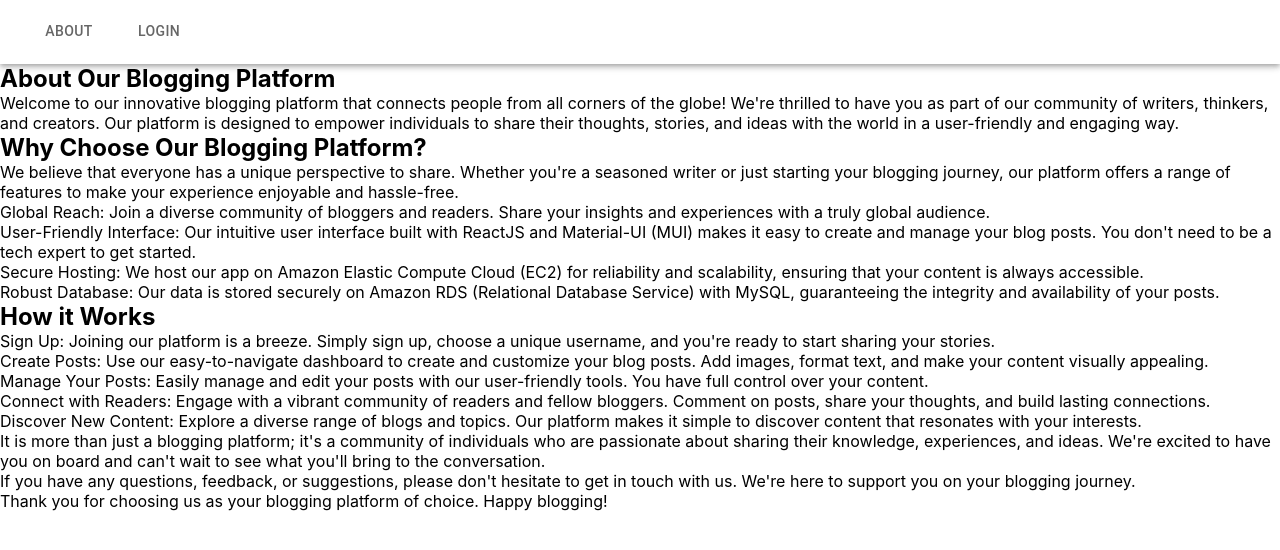
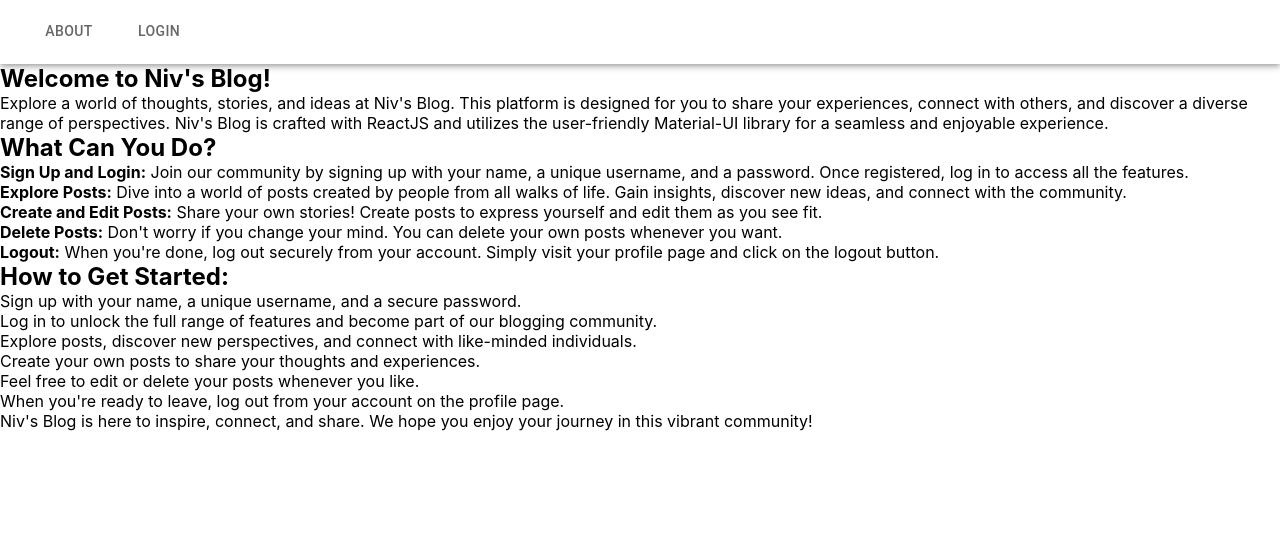
Before and after one commit to NivCaduri/Blog, a React (Create React App) app: page /about in a window 1280 px wide. Shown: the top 550 px of the page. Built offline with nearby package versions, Linux system fonts and the light colour scheme.

Commit message:
upload the edit post option

```diff
--- a/src/about/About.js
+++ b/src/about/About.js
@@ -2,83 +2,146 @@
 
 const About = () => {
   return (
+    // <div>
+    //   <h1>About Our Blogging Platform</h1>
+    //   <p>
+    //     Welcome to our innovative blogging platform that connects people from
+    //     all corners of the globe! We're thrilled to have you as part of our
+    //     community of writers, thinkers, and creators. Our platform is designed
+    //     to empower individuals to share their thoughts, stories, and ideas with
+    //     the world in a user-friendly and engaging way.
+    //   </p>
+    //   <h2>Why Choose Our Blogging Platform?</h2>
+    //   <p>
+    //     We believe that everyone has a unique perspective to share. Whether
+    //     you're a seasoned writer or just starting your blogging journey, our
+    //     platform offers a range of features to make your experience enjoyable
+    //     and hassle-free.
+    //   </p>
+    //   <ul>
+    //     <li>
+    //       Global Reach: Join a diverse community of bloggers and readers. Share
+    //       your insights and experiences with a truly global audience.
+    //     </li>
+    //     <li>
+    //       User-Friendly Interface: Our intuitive user interface built with
+    //       ReactJS and Material-UI (MUI) makes it easy to create and manage your
+    //       blog posts. You don't need to be a tech expert to get started.
+    //     </li>
+    //     <li>
+    //       Secure Hosting: We host our app on Amazon Elastic Compute Cloud (EC2)
+    //       for reliability and scalability, ensuring that your content is always
+    //       accessible.
+    //     </li>
+    //     <li>
+    //       Robust Database: Our data is stored securely on Amazon RDS (Relational
+    //       Database Service) with MySQL, guaranteeing the integrity and
+    //       availability of your posts.
+    //     </li>
+    //   </ul>
+    //   <h2>How it Works</h2>
+    //   <ol>
+    //     <li>
+    //       Sign Up: Joining our platform is a breeze. Simply sign up, choose a
+    //       unique username, and you're ready to start sharing your stories.
+    //     </li>
+    //     <li>
+    //       Create Posts: Use our easy-to-navigate dashboard to create and
+    //       customize your blog posts. Add images, format text, and make your
+    //       content visually appealing.
+    //     </li>
+    //     <li>
+    //       Manage Your Posts: Easily manage and edit your posts with our
+    //       user-friendly tools. You have full control over your content.
+    //     </li>
+    //     <li>
+    //       Connect with Readers: Engage with a vibrant community of readers and
+    //       fellow bloggers. Comment on posts, share your thoughts, and build
+    //       lasting connections.
+    //     </li>
+    //     <li>
+    //       Discover New Content: Explore a diverse range of blogs and topics. Our
+    //       platform makes it simple to discover content that resonates with your
+    //       interests.
+    //     </li>
+    //   </ol>
+    //   <p>
+    //     It is more than just a blogging platform; it's a community of
+    //     individuals who are passionate about sharing their knowledge,
+    //     experiences, and ideas. We're excited to have you on board and can't
+    //     wait to see what you'll bring to the conversation.
+    //   </p>
+    //   <p>
+    //     If you have any questions, feedback, or suggestions, please don't
+    //     hesitate to get in touch with us. We're here to support you on your
+    //     blogging journey.
+    //   </p>
+    //   <p>
+    //     Thank you for choosing us as your blogging platform of choice. Happy
+    //     blogging!
+    //   </p>
+    // </div>
     <div>
-      <h1>About Our Blogging Platform</h1>
+      <h1>Welcome to Niv's Blog!</h1>
       <p>
-        Welcome to our innovative blogging platform that connects people from
-        all corners of the globe! We're thrilled to have you as part of our
-        community of writers, thinkers, and creators. Our platform is designed
-        to empower individuals to share their thoughts, stories, and ideas with
-        the world in a user-friendly and engaging way.
+        Explore a world of thoughts, stories, and ideas at Niv's Blog. This
+        platform is designed for you to share your experiences, connect with
+        others, and discover a diverse range of perspectives. Niv's Blog is
+        crafted with ReactJS and utilizes the user-friendly Material-UI library
+        for a seamless and enjoyable experience.
       </p>
-      <h2>Why Choose Our Blogging Platform?</h2>
-      <p>
-        We believe that everyone has a unique perspective to share. Whether
-        you're a seasoned writer or just starting your blogging journey, our
-        platform offers a range of features to make your experience enjoyable
-        and hassle-free.
-      </p>
+
+      <h2>What Can You Do?</h2>
       <ul>
         <li>
-          Global Reach: Join a diverse community of bloggers and readers. Share
-          your insights and experiences with a truly global audience.
+          <strong>Sign Up and Login:</strong> Join our community by signing up
+          with your name, a unique username, and a password. Once registered,
+          log in to access all the features.
         </li>
         <li>
-          User-Friendly Interface: Our intuitive user interface built with
-          ReactJS and Material-UI (MUI) makes it easy to create and manage your
-          blog posts. You don't need to be a tech expert to get started.
+          <strong>Explore Posts:</strong> Dive into a world of posts created by
+          people from all walks of life. Gain insights, discover new ideas, and
+          connect with the community.
         </li>
         <li>
-          Secure Hosting: We host our app on Amazon Elastic Compute Cloud (EC2)
-          for reliability and scalability, ensuring that your content is always
-          accessible.
+          <strong>Create and Edit Posts:</strong> Share your own stories! Create
+          posts to express yourself and edit them as you see fit.
         </li>
         <li>
-          Robust Database: Our data is stored securely on Amazon RDS (Relational
-          Database Service) with MySQL, guaranteeing the integrity and
-          availability of your posts.
+          <strong>Delete Posts:</strong> Don't worry if you change your mind.
+          You can delete your own posts whenever you want.
+        </li>
+        <li>
+          <strong>Logout:</strong> When you're done, log out securely from your
+          account. Simply visit your profile page and click on the logout
+          button.
         </li>
       </ul>
-      <h2>How it Works</h2>
+
+      <h2>How to Get Started:</h2>
       <ol>
         <li>
-          Sign Up: Joining our platform is a breeze. Simply sign up, choose a
-          unique username, and you're ready to start sharing your stories.
+          Sign up with your name, a unique username, and a secure password.
         </li>
         <li>
-          Create Posts: Use our easy-to-navigate dashboard to create and
-          customize your blog posts. Add images, format text, and make your
-          content visually appealing.
+          Log in to unlock the full range of features and become part of our
+          blogging community.
         </li>
         <li>
-          Manage Your Posts: Easily manage and edit your posts with our
-          user-friendly tools. You have full control over your content.
+          Explore posts, discover new perspectives, and connect with like-minded
+          individuals.
         </li>
+        <li>Create your own posts to share your thoughts and experiences.</li>
+        <li>Feel free to edit or delete your posts whenever you like.</li>
         <li>
-          Connect with Readers: Engage with a vibrant community of readers and
-          fellow bloggers. Comment on posts, share your thoughts, and build
-          lasting connections.
-        </li>
-        <li>
-          Discover New Content: Explore a diverse range of blogs and topics. Our
-          platform makes it simple to discover content that resonates with your
-          interests.
+          When you're ready to leave, log out from your account on the profile
+          page.
         </li>
       </ol>
+
       <p>
-        It is more than just a blogging platform; it's a community of
-        individuals who are passionate about sharing their knowledge,
-        experiences, and ideas. We're excited to have you on board and can't
-        wait to see what you'll bring to the conversation.
-      </p>
-      <p>
-        If you have any questions, feedback, or suggestions, please don't
-        hesitate to get in touch with us. We're here to support you on your
-        blogging journey.
-      </p>
-      <p>
-        Thank you for choosing us as your blogging platform of choice. Happy
-        blogging!
+        Niv's Blog is here to inspire, connect, and share. We hope you enjoy
+        your journey in this vibrant community!
       </p>
     </div>
   );
--- a/src/home/OpenPost.js
+++ b/src/home/OpenPost.js
@@ -1,6 +1,6 @@
-import React, {useEffect} from "react";
-import PostItem from "./PostItem";
-import {useParams} from "react-router-dom";
+import React, { useEffect } from 'react';
+import PostItem from './PostItem';
+import { useParams } from 'react-router-dom';
 
 const OpenPost = () => {
   const id = useParams().id;
--- a/src/home/PostItem.js
+++ b/src/home/PostItem.js
@@ -59,17 +59,17 @@
             avatar={
               <Avatar sx={{ bgcolor: red[500] }} aria-label="recipe"></Avatar>
             }
-            action={
-              <IconButton
-                aria-label="settings"
-                LinkComponent={Link}
-                to={`/post/${id}`}
-              >
-                {<OpenInNewIcon />}
-              </IconButton>
-            }
+            // action={
+            //   <IconButton
+            //     aria-label="settings"
+            //     LinkComponent={Link}
+            //     to={`/post/${id}`}
+            //   >
+            //     {<OpenInNewIcon />}
+            //   </IconButton>
+            // }
             title={user_id}
-            subheader={created_at}
+            // subheader={created_at}
           />
           <img height="194" src="" alt="" />
           <CardContent>
--- a/src/home/PostUpdate.js
+++ b/src/home/PostUpdate.js
@@ -8,18 +8,18 @@
   const [inputs, setInputs] = useState({
     title: '',
     body: '',
-    user_id: '',
+    // user_id: '',
   });
   const id = useParams().id;
   console.log(id);
   useEffect(() => {
     getPostDetails(id)
       .then((data) => {
-        setPost(data.post);
+        setPost(data);
         setInputs({
-          title: data.post.title,
-          body: data.post.body,
-          user_id: data.post.user_id,
+          title: data.title,
+          body: data.body,
+          // user_id: data.user_id,
         });
       })
       .catch((err) => console.log(err));
@@ -34,9 +34,9 @@
   const handleSubmit = (e) => {
     e.preventDefault();
     console.log(inputs);
-    postUpdate(inputs, id).then((data) =>
-      console.log(data).catch((err) => console.log(err))
-    );
+    postUpdate(inputs, id)
+      .then((data) => console.log(data))
+      .catch((err) => console.log(err));
   };
   return (
     <Box display="flex" flexDirection={'column'} width="100%" height="100%">
@@ -70,14 +70,14 @@
               variant="standard"
               margin="normal"
             />
-            <FormLabel>User ID</FormLabel>
+            {/* <FormLabel>User ID</FormLabel>
             <TextField
               onChange={handleChange}
               name="user_id"
               value={inputs.user_id}
               variant="standard"
               margin="normal"
-            />
+            /> */}
             <Button
               type="submit"
               color="warning"
```
Also changed, not shown: 1 other file (tests, documents, lock files or other folders). Lines whose indentation alone changed are shown as unchanged.
